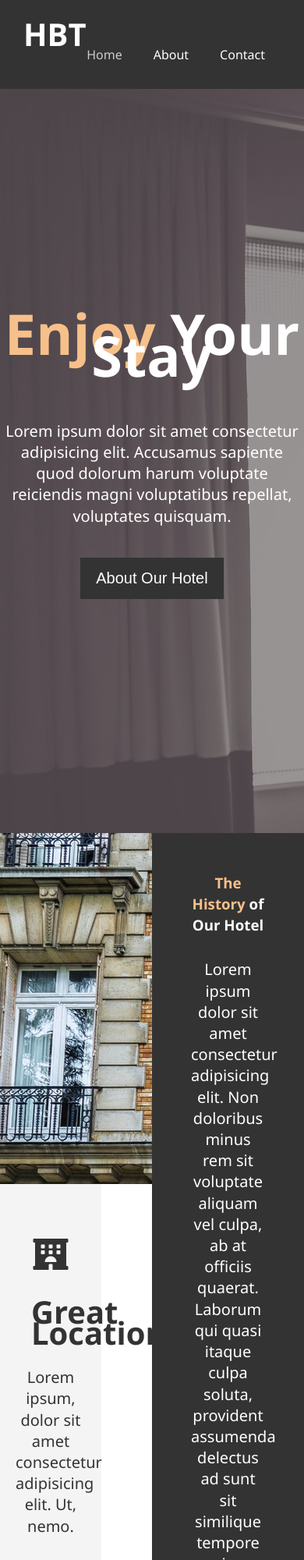
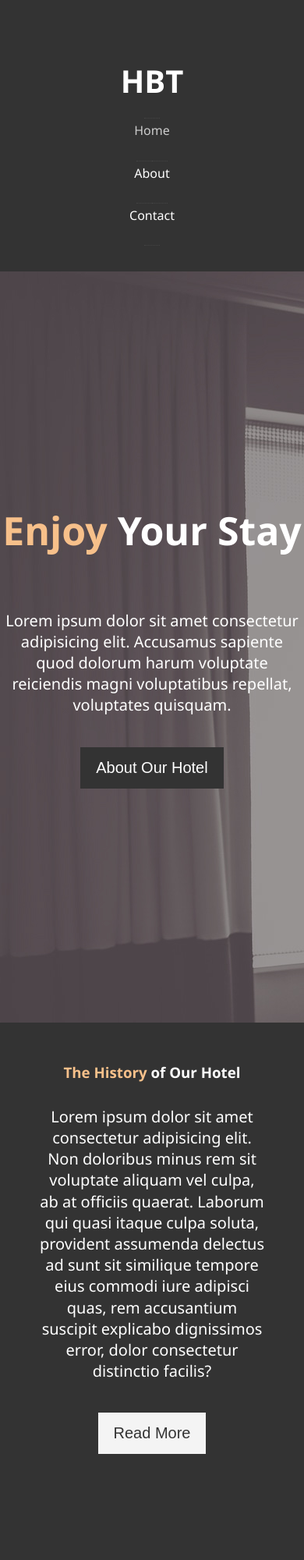
Before and after one commit to JackPlayer/ModernHTMLAndCSS, a plain HTML site: page Hotel Website/index.html in a window 390 px wide. Shown: the top 2000 px of the page at 78% size. Drawn offline with Linux system fonts and the light colour scheme.

Commit message:
Added mobile responsive css

```diff
--- /dev/null
+++ b/Hotel Website/css/mobile.css
@@ -0,0 +1,57 @@
+@media (max-width: 768px) {
+    /* Navbar */
+    #navbar {
+        text-align: center;
+    }
+    #main-navigation {
+        float:none;
+
+    }
+
+    #navbar li {
+        float:none;
+        border-bottom: 1px dotted #444;
+        width: 100%;
+    }
+    #navbar h1 {
+        float:none;
+        padding: 10px;
+        margin-top: 50px;
+    }
+
+
+    /* Banner */
+    #banner-showcase h2 {
+        font-size: 50px;
+        line-height: 4rem;
+    }
+
+    /* History Section */
+    .info-img {
+        display:none;
+    }
+
+    #history-section-description {
+        float:none;
+        width: 100%;
+
+
+    }
+
+    #history-section {
+        height: 720px;
+    }
+    #location-box {
+        float:none;
+
+
+    }
+    .box {
+        float:none;
+        width: 100%;
+    }
+
+    #info-boxes h3 {
+        line-height: 2rem;
+    }
+}
--- a/Hotel Website/css/style.css
+++ b/Hotel Website/css/style.css
@@ -179,14 +179,14 @@ li {
 /* History Section */
 
 #history-section {
-    height: 450px;
+    height: 600px;
     text-align: center;
 }
 
 .info-img {
     width: 50%;
     float: left;
-    background: url('../images/photo-1.jpg') no-repeat;
+    background: url('../images/photo-1.jpg') no-repeat center center/cover;
     min-height: 100%;
 }
 
--- a/Hotel Website/index.html
+++ b/Hotel Website/index.html
@@ -7,6 +7,7 @@
     <meta name="description" content="Welcome to the most extraordinary hotel in Victoria BC.">
 
     <link rel="stylesheet" href="css/style.css">
+    <link rel="stylesheet" href="css/mobile.css">
 
     <!-- Font Awesome Stylesheet -->
     <link rel="stylesheet" href="https://use.fontawesome.com/releases/v5.8.1/css/all.css" integrity="sha384-50oBUHEmvpQ+1lW4y57PTFmhCaXp0ML5d60M1M7uH2+nqUivzIebhndOJK28anvf" crossorigin="anonymous">
```
